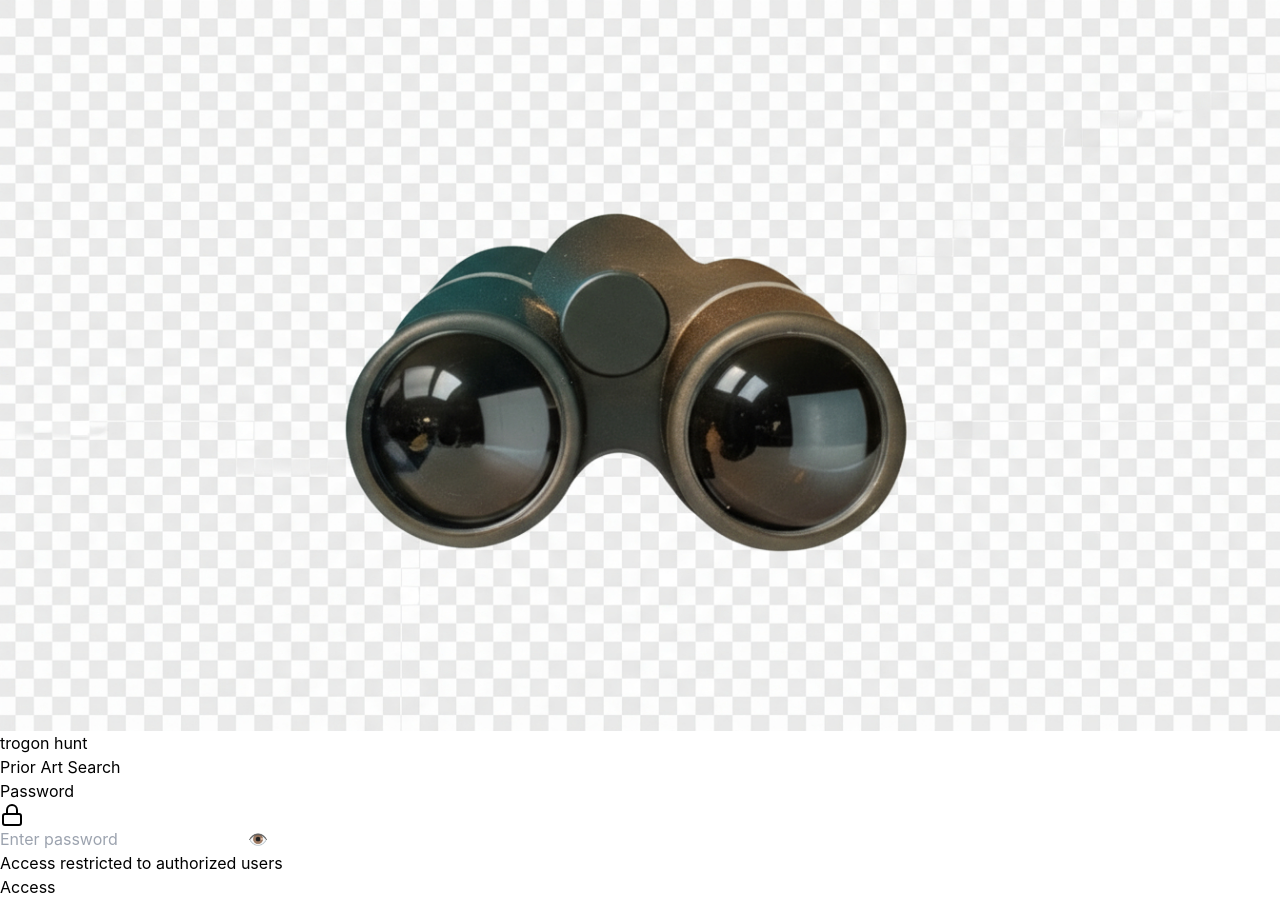
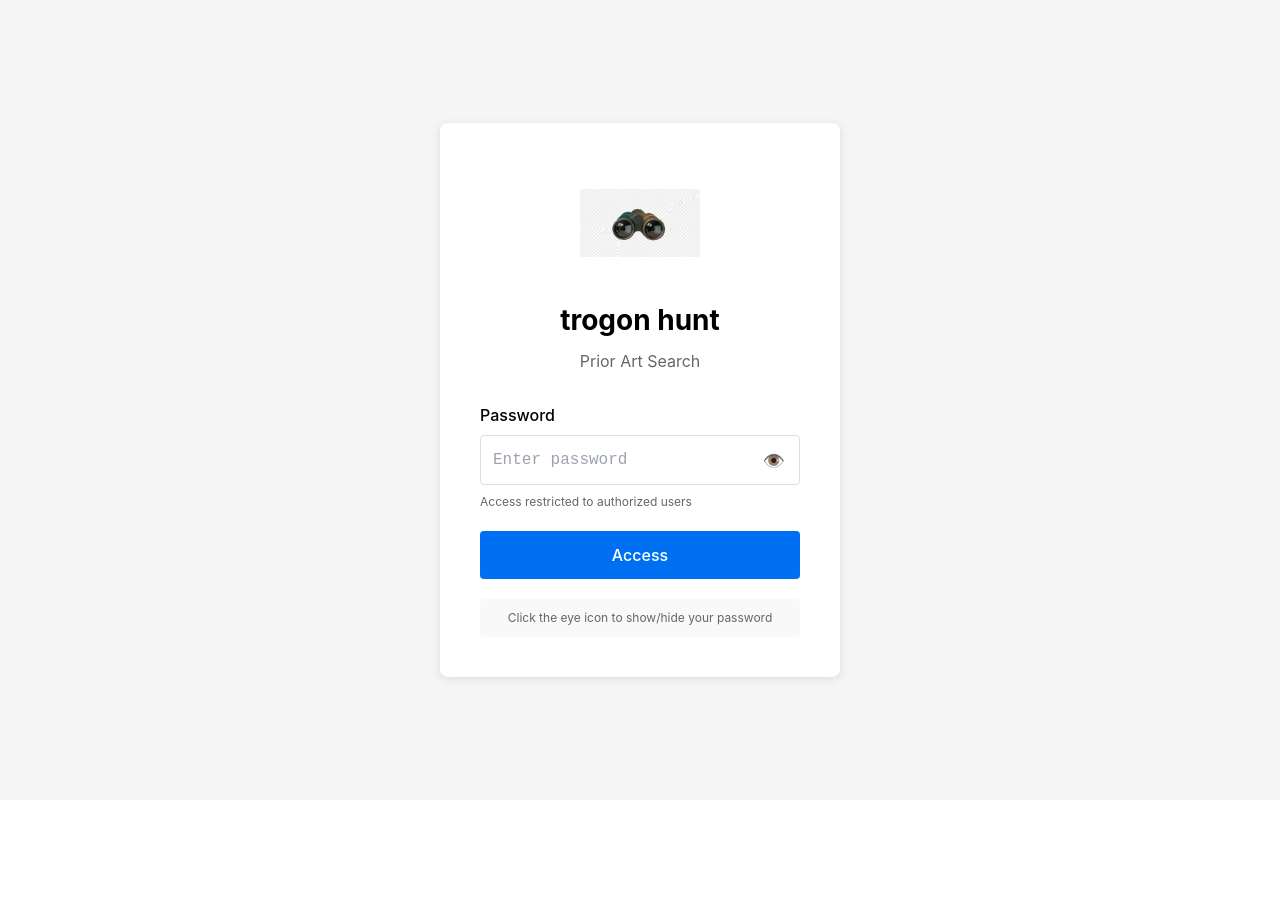
Before and after one commit to TrogonPatent/trogon-monitoring, a React (Vite) app: page / in a window 1280 px wide. After the commit the page ends 800 px from the top, so only its background shows below. Built offline with nearby package versions, Linux system fonts and the light colour scheme.

Commit message:
Update AuthGate.jsx

```diff
--- a/src/pages/AuthGate.jsx
+++ b/src/pages/AuthGate.jsx
@@ -1,5 +1,5 @@
 import React, { useState } from 'react';
-import { Lock, AlertCircle } from 'lucide-react';
+import { AlertCircle } from 'lucide-react';
 
 /**
  * AuthGate - Authentication Gateway for Hunt System
@@ -23,19 +23,24 @@ export default function AuthGate({ children }) {
   const [showPassword, setShowPassword] = useState(false);
   const [isAuthenticated, setIsAuthenticated] = useState(false);
   const [error, setError] = useState('');
+  const [loading, setLoading] = useState(false);
 
   // Change this password to whatever you want
   const CORRECT_PASSWORD = 'TrogonHunt2024!';
 
-  const handleAuth = () => {
+  const handleAuth = (e) => {
+    e.preventDefault();
+    setLoading(true);
     setError('');
 
     if (password !== CORRECT_PASSWORD) {
       setError('Incorrect password. Access denied.');
+      setLoading(false);
       return;
     }
 
     setIsAuthenticated(true);
+    setLoading(false);
   };
 
   const handleLogout = () => {
@@ -47,65 +52,139 @@ export default function AuthGate({ children }) {
   // Show auth form if not authenticated
   if (!isAuthenticated) {
     return (
-      <div className="min-h-screen bg-gradient-to-br from-slate-900 via-slate-800 to-slate-900 flex items-center justify-center px-4">
-        <div className="max-w-md w-full">
-          <div className="bg-white rounded-lg shadow-2xl p-8">
-            <div className="text-center mb-8">
-              <div className="inline-flex items-center justify-center w-40 h-40 mb-4">
+      <div style={{
+        minHeight: '100vh',
+        display: 'flex',
+        alignItems: 'center',
+        justifyContent: 'center',
+        backgroundColor: '#f5f5f5'
+      }}>
+        <div style={{
+          backgroundColor: 'white',
+          padding: '40px',
+          borderRadius: '8px',
+          boxShadow: '0 2px 10px rgba(0,0,0,0.1)',
+          width: '100%',
+          maxWidth: '400px'
+        }}>
+          <div style={{ textAlign: 'center', marginBottom: '30px' }}>
+            <div style={{
+              display: 'inline-flex',
+              alignItems: 'center',
+              justifyContent: 'center',
+              width: '120px',
+              height: '120px',
+              marginBottom: '16px'
+            }}>
               <img
                 src="/binoculars-icon.png"
                 alt="Binoculars"
-                  className="w-full h-full object-contain"
+                style={{ width: '100%', height: '100%', objectFit: 'contain' }}
               />
             </div>
-              <h1 className="text-3xl font-bold text-slate-900 mb-2">trogon hunt</h1>
-              <p className="text-slate-600">Prior Art Search</p>
+            <h1 style={{ fontSize: '28px', fontWeight: 'bold', marginBottom: '8px' }}>
+              trogon hunt
+            </h1>
+            <p style={{ color: '#666' }}>Prior Art Search</p>
           </div>
 
-            <div className="space-y-6">
-              <div>
-                <label htmlFor="password" className="block text-sm font-medium text-slate-700 mb-2">
+          <form onSubmit={handleAuth}>
+            <div style={{ marginBottom: '20px' }}>
+              <label style={{ display: 'block', marginBottom: '8px', fontWeight: '500' }}>
                 Password
               </label>
-                <div className="relative">
-                  <Lock className="absolute left-3 top-1/2 transform -translate-y-1/2 w-5 h-5 text-slate-400" />
+              <div style={{ position: 'relative' }}>
                 <input
-                    id="password"
                   type={showPassword ? 'text' : 'password'}
                   value={password}
                   onChange={(e) => setPassword(e.target.value)}
-                    onKeyPress={(e) => e.key === 'Enter' && handleAuth()}
                   placeholder="Enter password"
-                    className="w-full pl-10 pr-12 py-3 border border-slate-300 rounded-lg focus:ring-2 focus:ring-blue-500 focus:border-transparent outline-none transition-all"
+                  style={{
+                    width: '100%',
+                    padding: '12px',
+                    paddingRight: '45px',
+                    fontSize: '16px',
+                    border: '1px solid #ddd',
+                    borderRadius: '4px',
+                    boxSizing: 'border-box',
+                    fontFamily: 'monospace'
+                  }}
+                  required
                 />
                 <button
                   type="button"
                   onClick={() => setShowPassword(!showPassword)}
-                    className="absolute right-3 top-1/2 transform -translate-y-1/2 text-slate-400 hover:text-slate-600 transition-colors text-xl"
+                  style={{
+                    position: 'absolute',
+                    right: '10px',
+                    top: '50%',
+                    transform: 'translateY(-50%)',
+                    background: 'none',
+                    border: 'none',
+                    cursor: 'pointer',
+                    fontSize: '18px',
+                    padding: '5px'
+                  }}
                   title={showPassword ? 'Hide password' : 'Show password'}
                 >
                   {showPassword ? '🙈' : '👁️'}
                 </button>
               </div>
-                <p className="mt-2 text-xs text-slate-500">
+              <p style={{
+                marginTop: '8px',
+                fontSize: '12px',
+                color: '#666'
+              }}>
                 Access restricted to authorized users
               </p>
             </div>
 
             {error && (
-                <div className="p-4 bg-red-50 border border-red-200 rounded-lg flex items-start gap-3">
-                  <AlertCircle className="w-5 h-5 text-red-600 flex-shrink-0 mt-0.5" />
-                  <p className="text-sm text-red-700">{error}</p>
+              <div style={{
+                color: '#dc3545',
+                marginBottom: '20px',
+                padding: '10px',
+                backgroundColor: '#f8d7da',
+                borderRadius: '4px',
+                fontSize: '14px',
+                display: 'flex',
+                alignItems: 'start',
+                gap: '8px'
+              }}>
+                <AlertCircle style={{ width: '16px', height: '16px', flexShrink: 0, marginTop: '2px' }} />
+                <span>{error}</span>
               </div>
             )}
 
             <button
-                onClick={handleAuth}
-                className="w-full bg-blue-600 text-white py-3 px-4 rounded-lg hover:bg-blue-700 transition-colors font-medium focus:outline-none focus:ring-2 focus:ring-blue-500 focus:ring-offset-2"
+              type="submit"
+              disabled={loading}
+              style={{
+                width: '100%',
+                padding: '12px',
+                fontSize: '16px',
+                fontWeight: '500',
+                backgroundColor: loading ? '#ccc' : '#0070f3',
+                color: 'white',
+                border: 'none',
+                borderRadius: '4px',
+                cursor: loading ? 'not-allowed' : 'pointer'
+              }}
             >
-                Access
+              {loading ? 'Verifying...' : 'Access'}
             </button>
-            </div>
+          </form>
+
+          <div style={{
+            marginTop: '20px',
+            padding: '10px',
+            fontSize: '12px',
+            color: '#666',
+            backgroundColor: '#f9f9f9',
+            borderRadius: '4px',
+            textAlign: 'center'
+          }}>
+            Click the eye icon to show/hide your password
           </div>
         </div>
       </div>
```
Lines whose indentation alone changed are shown as unchanged.
